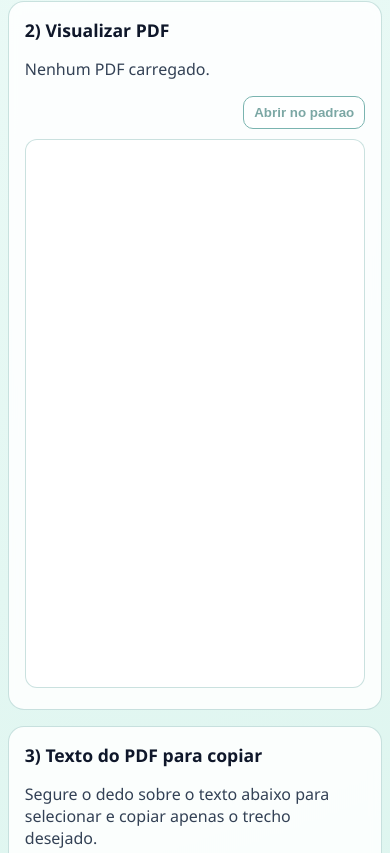
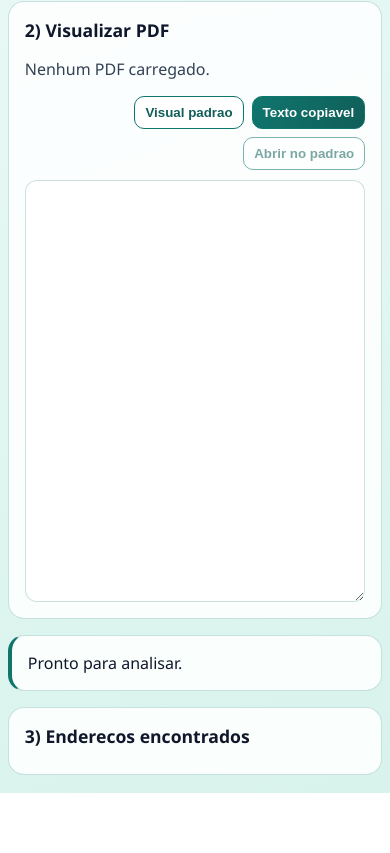
Before and after one commit to r3br4k3/Leitor-de-PDF, a website built with Vite: page index.html in a window 390 px wide. Shown: the part 432-1285 px from the top of the page. After the commit the page ends 1225 px from the top, so only its background shows below. Built offline with nearby package versions, Linux system fonts and the light colour scheme.

Commit message:
feat: adiciona modo de pre-visualizacao em texto copiavel

```diff
--- a/app.js
+++ b/app.js
@@ -5,6 +5,8 @@ const addressList = document.getElementById("addressList");
 const pdfInput = document.getElementById("pdfInput");
 const analyzeBtn = document.getElementById("analyzeBtn");
 const autoOpen = document.getElementById("autoOpen");
+const viewStandardBtn = document.getElementById("viewStandardBtn");
+const viewTextBtn = document.getElementById("viewTextBtn");
 const openNativeBtn = document.getElementById("openNativeBtn");
 const pdfNativeFrame = document.getElementById("pdfNativeFrame");
 const pdfTextOutput = document.getElementById("pdfTextOutput");
@@ -14,6 +16,7 @@ const ROUTE_URL = "https://waze.com/ul";
 let selectedFile = null;
 let activePdfDocument = null;
 let nativePdfUrl = "";
+let viewerMode = window.matchMedia("(max-width: 700px)").matches ? "text" : "standard";
 
 GlobalWorkerOptions.workerSrc = "https://cdn.jsdelivr.net/npm/pdfjs-dist@4.8.69/legacy/build/pdf.worker.min.mjs";
 
@@ -33,6 +36,16 @@ function openInWaze(address) {
   window.location.href = target;
 }
 
+function setViewerMode(mode) {
+  viewerMode = mode;
+  const showText = mode === "text";
+
+  pdfTextOutput.classList.toggle("is-visible", showText);
+  pdfNativeFrame.classList.toggle("is-hidden", showText);
+  viewTextBtn.classList.toggle("active", showText);
+  viewStandardBtn.classList.toggle("active", !showText);
+}
+
 function clearPdfPreview() {
   if (activePdfDocument) {
     activePdfDocument.destroy().catch(() => {
@@ -49,6 +62,7 @@ function clearPdfPreview() {
   pdfNativeFrame.removeAttribute("src");
   openNativeBtn.disabled = true;
   pdfTextOutput.value = "";
+  setViewerMode(viewerMode);
 }
 
 function normalizeAddress(line) {
@@ -339,6 +353,14 @@ openNativeBtn.addEventListener("click", () => {
   }
 });
 
+viewStandardBtn.addEventListener("click", () => {
+  setViewerMode("standard");
+});
+
+viewTextBtn.addEventListener("click", () => {
+  setViewerMode("text");
+});
+
 async function handleIncomingFile(file) {
   if (!file || file.type !== "application/pdf") return;
 
@@ -360,3 +382,5 @@ if ("launchQueue" in window) {
     }
   });
 }
+
+setViewerMode(viewerMode);
--- a/index.html
+++ b/index.html
@@ -38,14 +38,11 @@
         <h2>2) Visualizar PDF</h2>
         <p id="viewerHint" class="muted">Nenhum PDF carregado.</p>
         <div class="viewer-actions">
+          <button id="viewStandardBtn" class="waze-btn viewer-mode-btn" type="button">Visual padrao</button>
+          <button id="viewTextBtn" class="waze-btn viewer-mode-btn" type="button">Texto copiavel</button>
           <button id="openNativeBtn" class="waze-btn" type="button" disabled>Abrir no padrao</button>
         </div>
         <iframe id="pdfNativeFrame" class="pdf-native-frame" title="Visualizacao padrao do PDF"></iframe>
-      </section>
-
-      <section class="panel" id="textPanel">
-        <h2>3) Texto do PDF para copiar</h2>
-        <p class="muted">Segure o dedo sobre o texto abaixo para selecionar e copiar apenas o trecho desejado.</p>
         <textarea id="pdfTextOutput" class="pdf-text-output" readonly spellcheck="false"></textarea>
       </section>
 
@@ -54,7 +51,7 @@
       </section>
 
       <section class="panel" id="resultsPanel">
-        <h2>4) Enderecos encontrados</h2>
+        <h2>3) Enderecos encontrados</h2>
         <ul id="addressList" class="address-list"></ul>
       </section>
 
--- a/styles.css
+++ b/styles.css
@@ -156,7 +156,14 @@ body {
 .viewer-actions {
   display: flex;
   justify-content: flex-end;
+  flex-wrap: wrap;
+  gap: 8px;
   margin-bottom: 10px;
+}
+
+.viewer-mode-btn.active {
+  background: linear-gradient(120deg, var(--brand), var(--brand-strong));
+  color: #fff;
 }
 
 .pdf-native-frame {
@@ -165,6 +172,10 @@ body {
   border: 1px solid var(--stroke);
   border-radius: 12px;
   background: #fff;
+}
+
+.pdf-native-frame.is-hidden {
+  display: none;
 }
 
 .pdf-text-output {
@@ -180,6 +191,11 @@ body {
   white-space: pre-wrap;
   user-select: text;
   -webkit-user-select: text;
+  display: none;
+}
+
+.pdf-text-output.is-visible {
+  display: block;
 }
 
 @media (max-width: 700px) {
```
